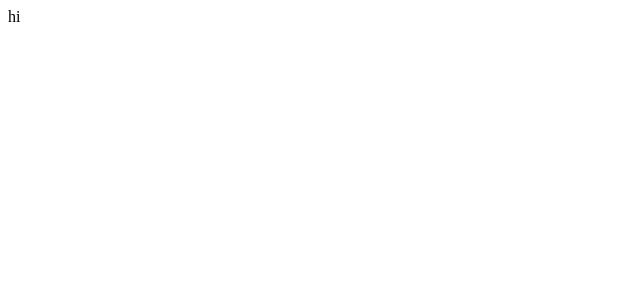
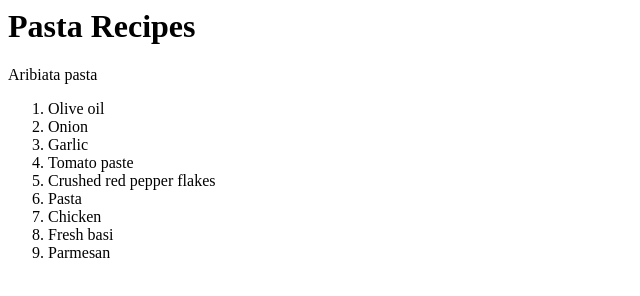
Before and after one commit to aa100851/pages, a plain HTML site: page page2.html in a window 1280 px wide. Shown: the whole page, without its empty margins (0-640 px from the left). Drawn offline with Linux system fonts and the light colour scheme.

Commit message:
Update page2.html

```diff
--- a/page2.html
+++ b/page2.html
@@ -1 +1,63 @@
-<p>hi</p>
+<html>
+<body>
+
+<h1>Pasta Recipes</h1>
+<p>Aribiata pasta</p>
+  <ol>
+  <li>Olive oil </li>
+  <li>Onion </li>
+    <li>Garlic </li>
+    <li>Tomato paste</li>
+    <li>Crushed red pepper flakes</li>
+    <li>Pasta </li>
+    <li>Chicken </li>
+    <li>Fresh basi</li>
+    <li>Parmesan </li>
+
+ </ol>
+
+
+
+
+
+
+
+
+
+
+
+
+
+
+
+
+
+
+
+
+
+
+
+
+
+
+
+
+
+
+
+
+
+
+
+
+
+
+
+
+
+
+
+
+</body>
+</html>
```
